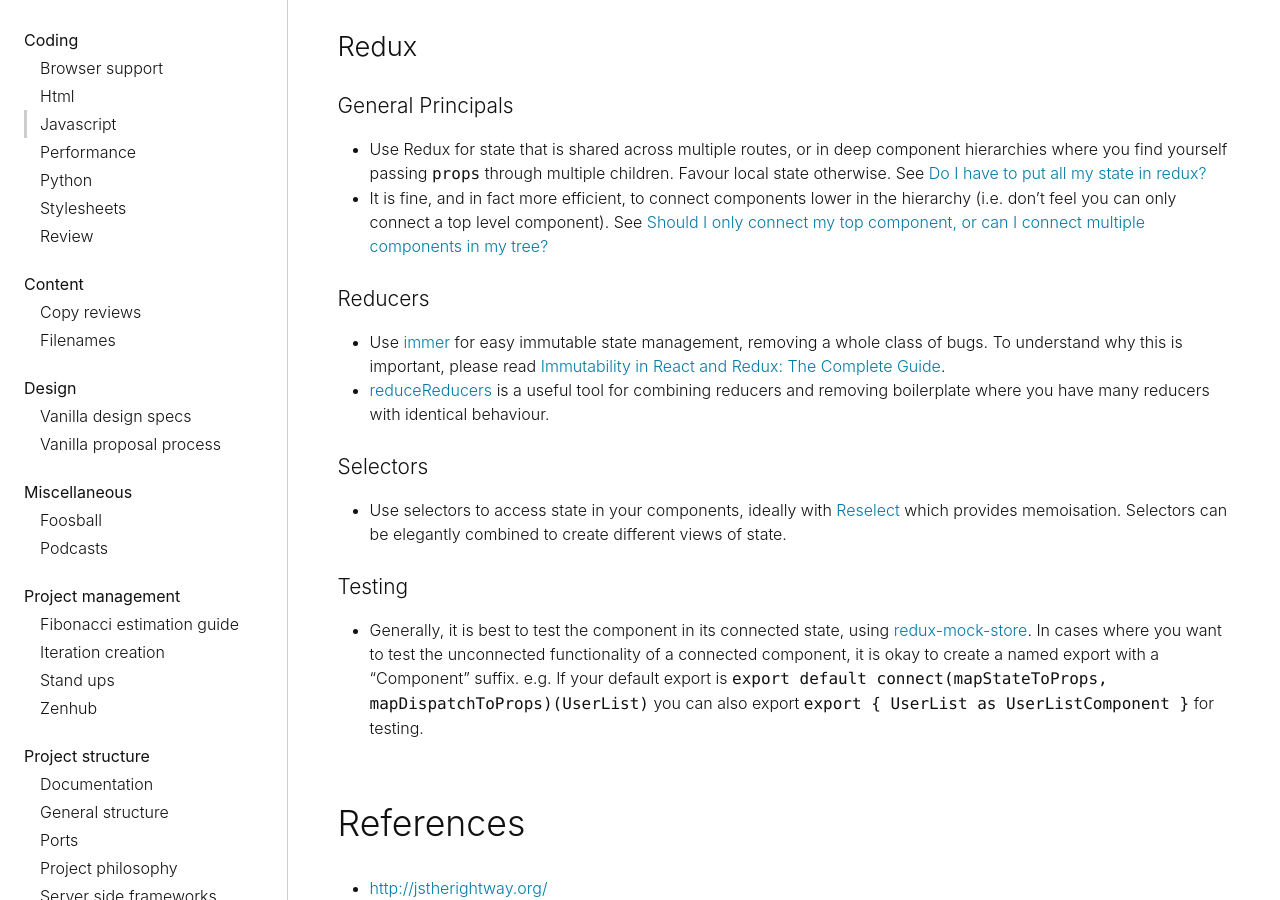
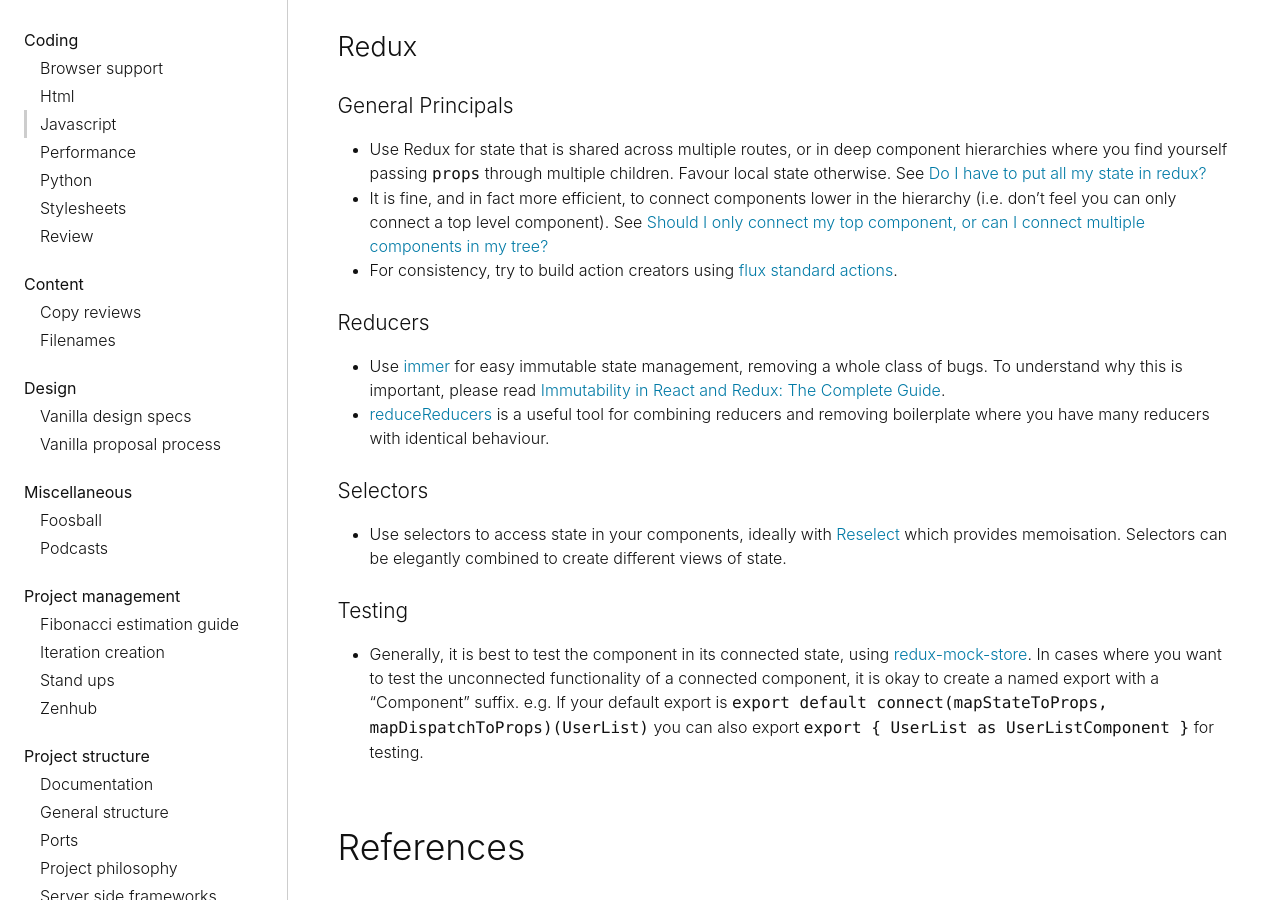
Before and after one commit to canonical-web-and-design/practices, a Jekyll site: the page built from coding/javascript.md, in a window 1280 px wide and 900 px high, scrolled down 4354 px. Built offline with Jekyll 4.4.1, drawn with Linux system fonts in a browser that asks for light colours; some web fonts are replaced.

Commit message:
Recommend using 'standard flux actions' for redux action creator… (#196)

```diff
--- a/coding/javascript.md
+++ b/coding/javascript.md
@@ -143,6 +143,7 @@ If you'd like introduce a new library, or feel we should replace one of the abov
 
 - Use Redux for state that is shared across multiple routes, or in deep component hierarchies where you find yourself passing `props` through multiple children. Favour local state otherwise. See [Do I have to put all my state in redux?](https://redux.js.org/faq/organizingstate#do-i-have-to-put-all-my-state-into-redux-should-i-ever-use-reacts-setstate)
 - It is fine, and in fact more efficient, to connect components lower in the hierarchy (i.e. don't feel you can only connect a top level component). See [Should I only connect my top component, or can I connect multiple components in my tree?](https://redux.js.org/faq/reactredux#should-i-only-connect-my-top-component-or-can-i-connect-multiple-components-in-my-tree)
+- For consistency, try to build action creators using [flux standard actions](https://github.com/redux-utilities/flux-standard-action#actions).
 
 #### Reducers
 
```
